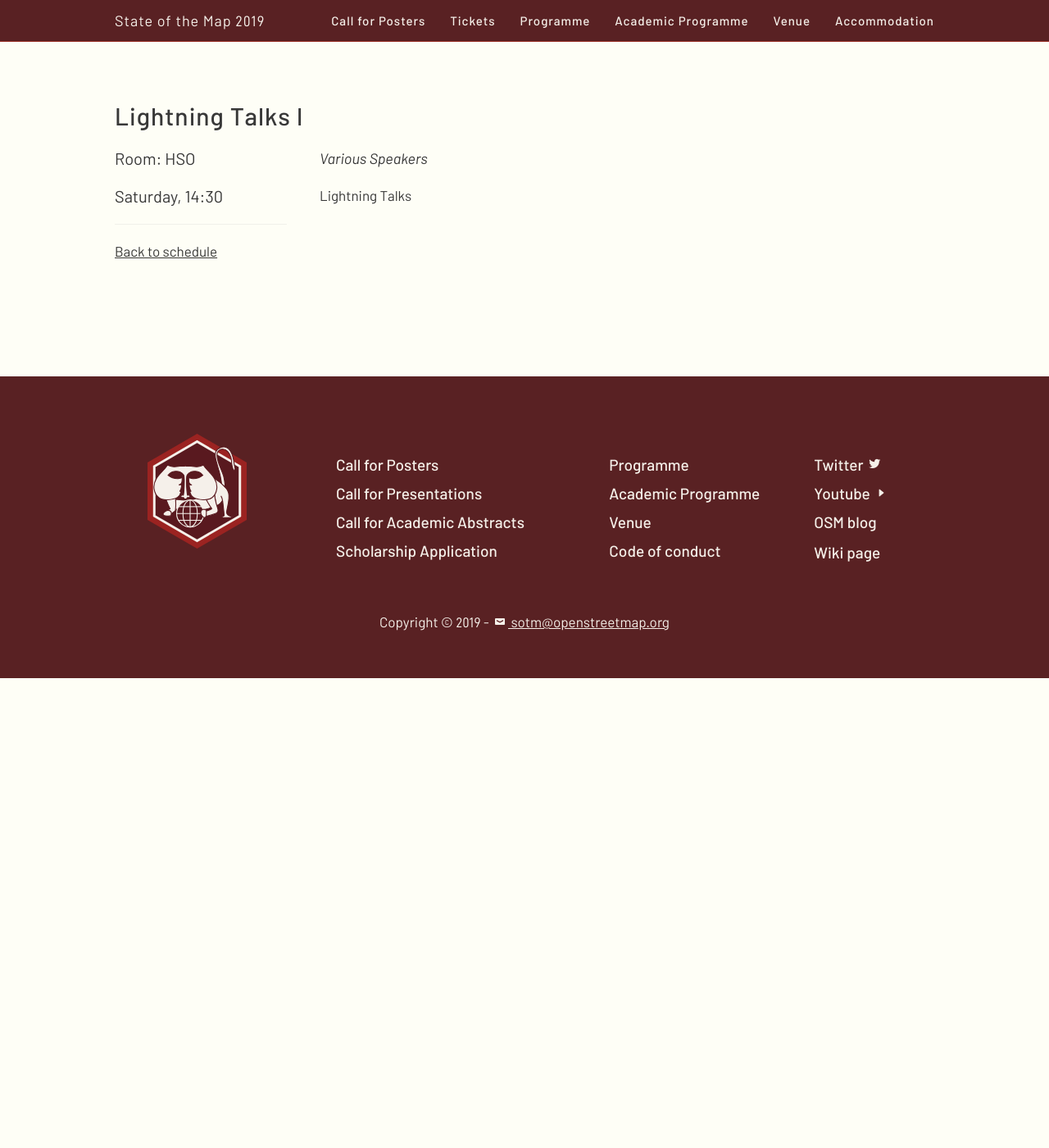
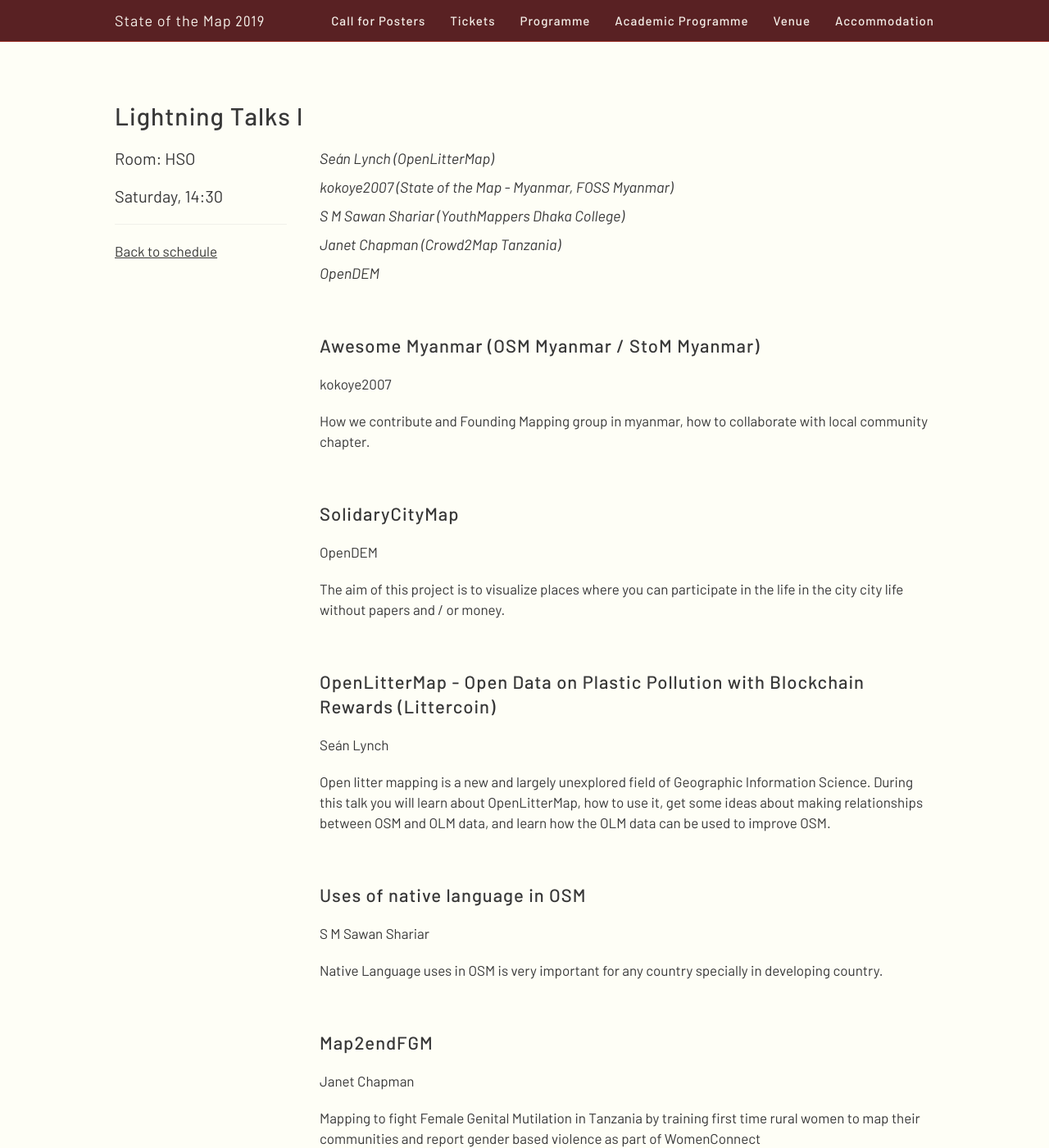
Before and after one commit to openstreetmap/stateofthemap-2019, a Jekyll site: the page built from sessions/FLPYCN.html, in a window 1280 px wide and 1400 px high. Shown: the whole window at 82% size. Built offline with Jekyll 4.4.1, drawn with Linux system fonts in a browser that asks for light colours.

Commit message:
update programme (lightning talks I, II, III), add poster event

```diff
--- a/sessions/FLPYCN.html
+++ b/sessions/FLPYCN.html
@@ -3,11 +3,25 @@
 academic: true
 title: "Lightning Talks I"
 code: "FLPYCN"
-speaker_names_with_affiliations: ['Various Speakers']
+speaker_names_with_affiliations: ['Seán Lynch (OpenLitterMap)', 'kokoye2007 (State of the Map - Myanmar, FOSS Myanmar)', 'S M Sawan Shariar (YouthMappers Dhaka College)', 'Janet Chapman (Crowd2Map Tanzania)', 'OpenDEM']
 extra_tags:
 room: "HSO"
 length: "00:20"
 time: "Saturday, 14:30"
 recording: True
 ---
-<p>Lightning Talks</p>
+<h2>Awesome Myanmar (OSM Myanmar / StoM Myanmar)</h2>
+<p><i>kokoye2007</i>
+<p>How we contribute and Founding Mapping group in myanmar, how to collaborate with local community chapter.</p></p>
+<h2>SolidaryCityMap</h2>
+<p><i>OpenDEM</i>
+<p>The aim of this project is to visualize places where you can participate in the life in the city city life without papers and / or money.</p></p>
+<h2>OpenLitterMap - Open Data on Plastic Pollution with Blockchain Rewards (Littercoin)</h2>
+<p><i>Seán Lynch</i>
+<p>Open litter mapping is a new and largely unexplored field of Geographic Information Science. During this talk you will learn about OpenLitterMap, how to use it, get some ideas about making relationships between OSM and OLM data, and learn how the OLM data can be used to improve OSM.</p></p>
+<h2>Uses of native language in OSM</h2>
+<p><i>S M Sawan Shariar</i>
+<p>Native Language uses in OSM is very important for any country specially in developing country.</p></p>
+<h2>Map2endFGM</h2>
+<p><i>Janet Chapman</i>
+<p>Mapping to fight Female Genital Mutilation in Tanzania by training first time rural women to map their communities and report gender based violence as part of WomenConnect</p></p>
```
Also changed, not shown: _includes/schedule/_general.html (+9 -5 lines), sessions/BBRMPZ.html (+16 -2 lines), sessions/EGMAVR.html (+16 -2 lines), sessions/PRHPXV.html (+15 -7 lines).
